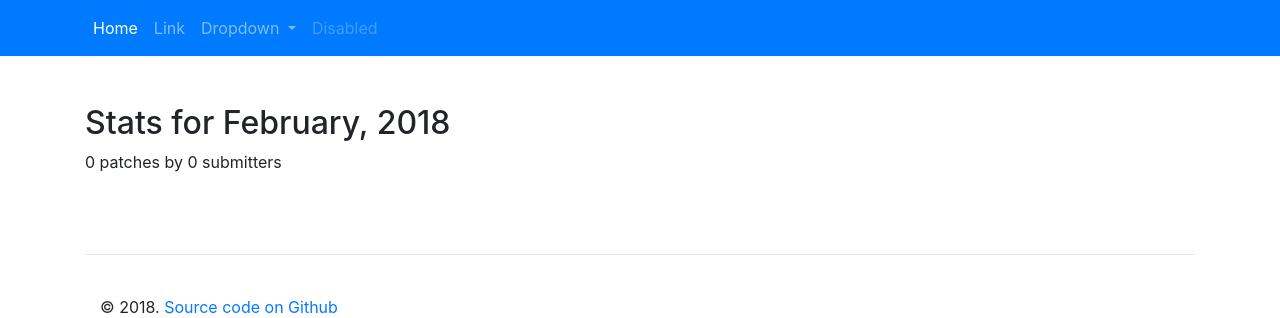
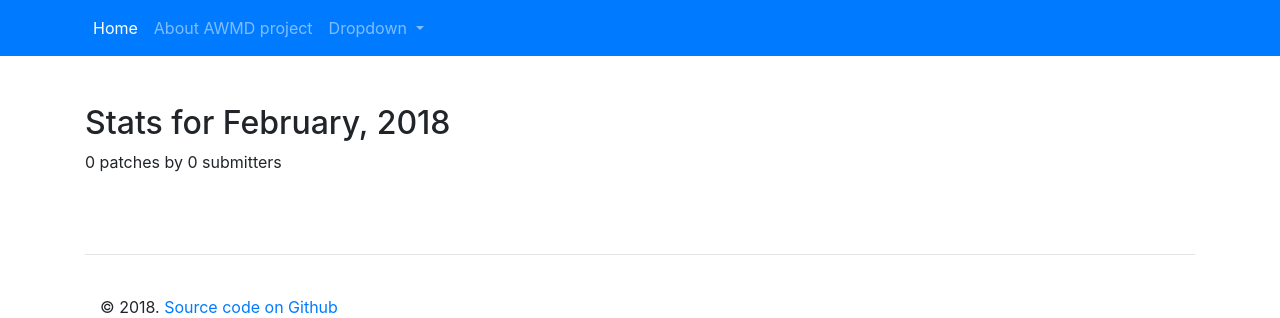
Before and after one commit to wikimedia/labs-tools-awmd-stats, a Flask app: page / in a window 1280 px wide. Shown: the top 318 px of the page. Run offline with Flask 2, Linux system fonts and the light colour scheme; data that the repository does not hold is empty; some libraries are stand-ins or nearby versions.

Commit message:
navbar project link

```diff
--- a/cron.py
+++ /dev/null
@@ -1,5 +0,0 @@
-from crontab import CronTab
-
-cron = CronTab()
-job = cron.new(command='python fetch-stats.py')
-job.hour.every(24) # Fire once a day.
--- a/templates/base.html
+++ b/templates/base.html
@@ -22,7 +22,7 @@
 						<a class="nav-link" href="{{url_for('index')}}">Home <span class="sr-only">(current)</span></a>
 					</li>
 					<li class="nav-item">
-						<a class="nav-link" href="#">Link</a>
+						<a class="nav-link" href="https://www.mediawiki.org/wiki/Africa_Wikimedia_Developers_Project">About AWMD project</a>
 					</li>
 					<li class="nav-item dropdown">
 						<a class="nav-link dropdown-toggle" href="#" id="navbarDropdown" role="button" data-toggle="dropdown" aria-haspopup="true" aria-expanded="false">
@@ -33,9 +33,6 @@
 							<a class="dropdown-item" href="#">Another action</a>
 							<div class="dropdown-divider"></div>
 						</div>
-					</li>
-					<li class="nav-item">
-						<a class="nav-link disabled" href="#">Disabled</a>
 					</li>
 				</ul>
 			</div>
```
